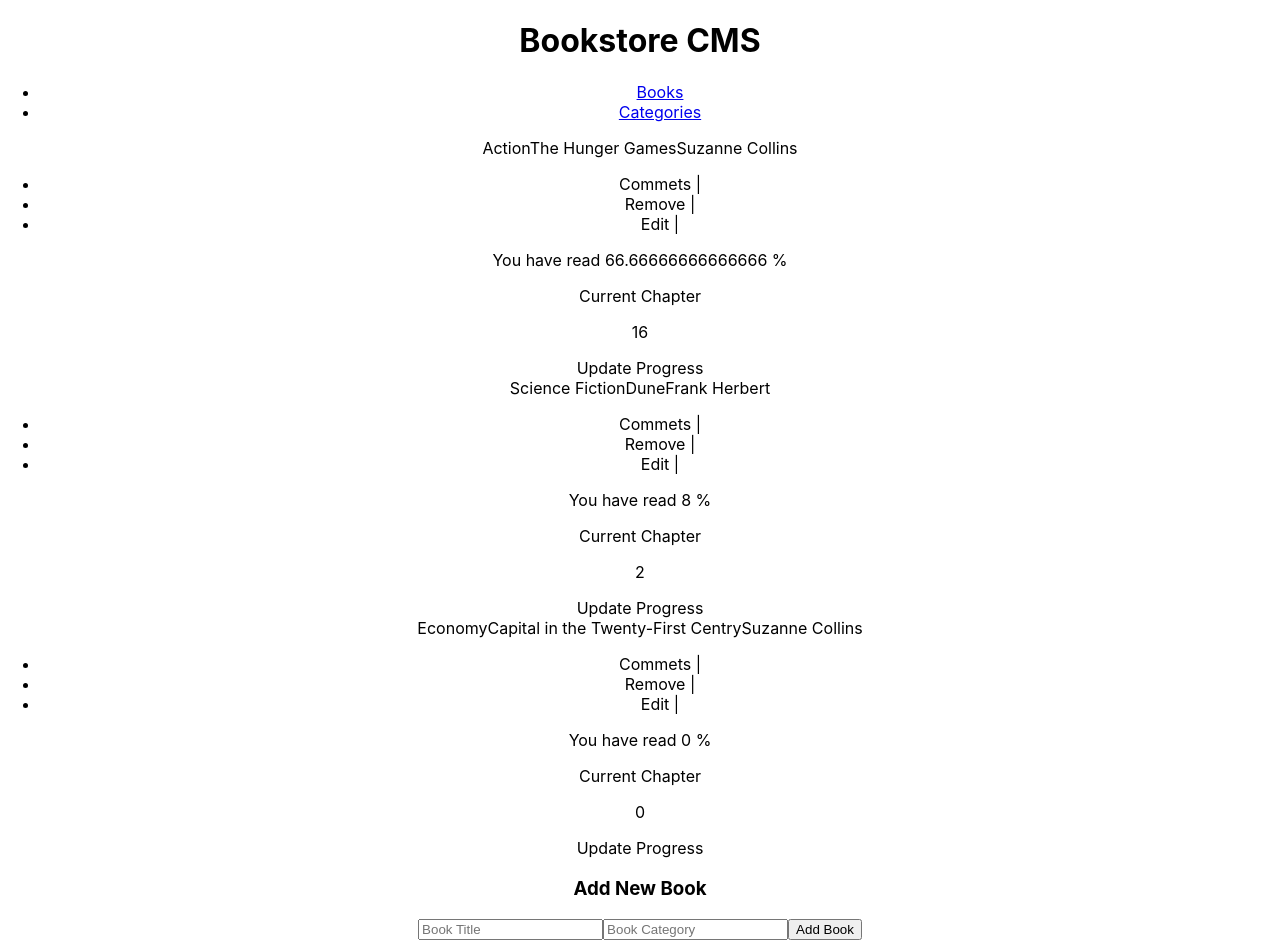
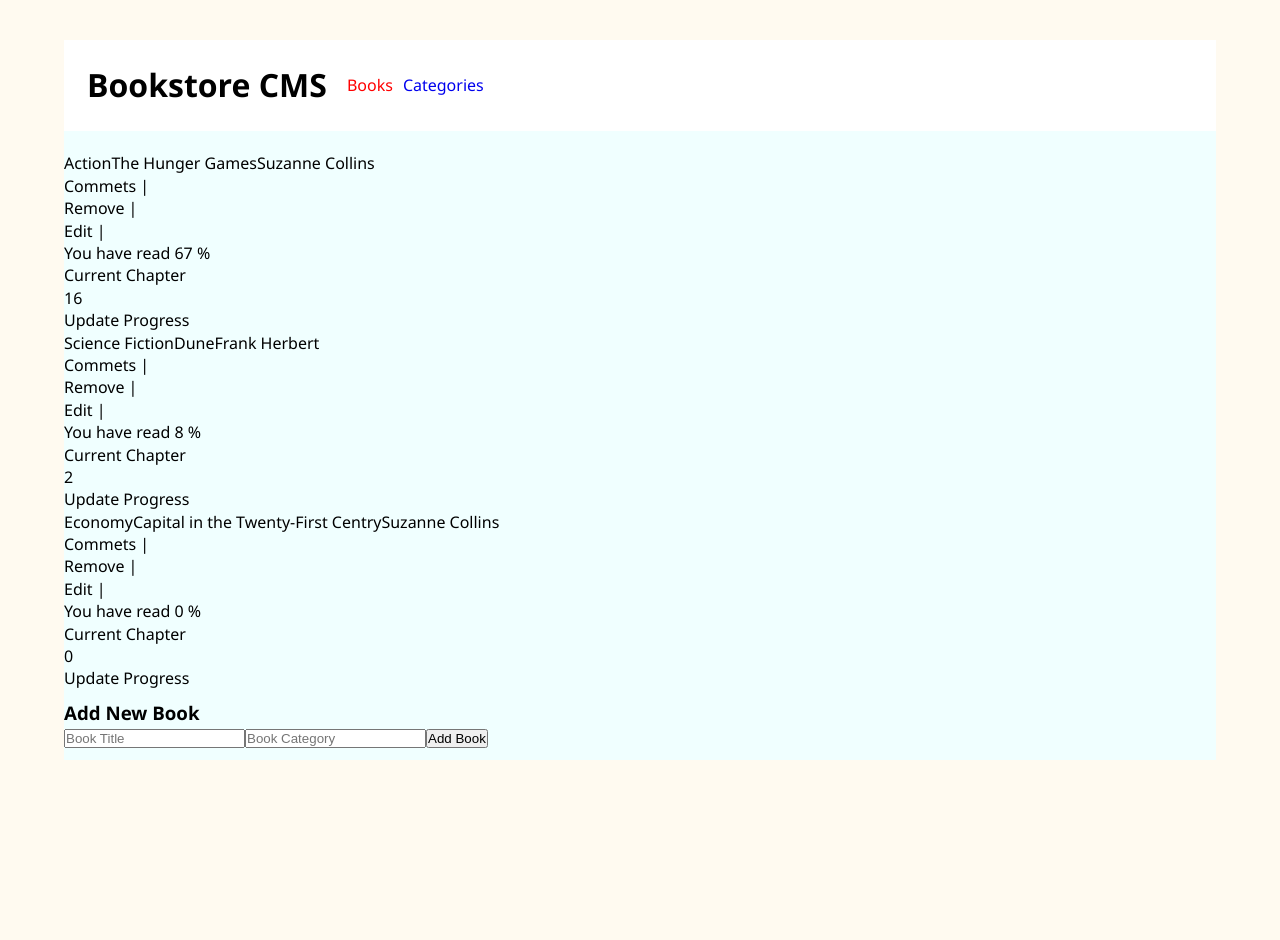
Before and after one commit to lordksix/bookstore-react-redux, a React (Create React App) app: page / in a window 1280 px wide. After the commit the page ends 800 px from the top, so only its background shows below. Built offline with nearby package versions, Linux system fonts and the light colour scheme.

Commit message:
Add general styling

```diff
--- a/src/components/Books/BookItem.jsx
+++ b/src/components/Books/BookItem.jsx
@@ -10,7 +10,7 @@
     totalChap,
   } = props;
 
-  const bookProgress = `You have read ${(finishedChap / totalChap) * 100} %`;
+  const bookProgress = `You have read ${Math.round((finishedChap / totalChap) * 100)} %`;
   const currentChap = `${finishedChap < totalChap ? finishedChap : 'Finished'} `;
   return (
     <div className="bookItem">
--- a/src/components/Books/Bookshelf.jsx
+++ b/src/components/Books/Bookshelf.jsx
@@ -41,9 +41,9 @@
   ));
 
   return (
-    <>
+    <div className="bookshelf">
       {books}
-    </>
+    </div>
   );
 };
 
--- a/src/components/Books/InputBook.jsx
+++ b/src/components/Books/InputBook.jsx
@@ -26,7 +26,7 @@
   };
 
   return (
-    <>
+    <div className="bookInput">
       <h3>Add New Book</h3>
       <form onSubmit={handleSubmit} className="bookForm">
         <input
@@ -48,8 +48,7 @@
         </button>
       </form>
       <span className="formWarning">{message}</span>
-    </>
-
+    </div>
   );
 };
 
--- a/src/routes/Categories.jsx
+++ b/src/routes/Categories.jsx
@@ -1,6 +1,6 @@
 const Categories = () => (
-  <div className="appBody">
-    <h2 className="top">Here goes Categories</h2>
+  <div>
+    <h2>Here goes Categories</h2>
   </div>
 );
 
--- a/src/routes/Home.jsx
+++ b/src/routes/Home.jsx
@@ -1,7 +1,7 @@
 import Books from 'components/Books/Books';
 
 const Home = () => (
-  <div className="home">
+  <div className="appBody">
     <Books />
   </div>
 );
--- a/src/styles/App.css
+++ b/src/styles/App.css
@@ -1,39 +1,85 @@
-.App {
-  text-align: center;
+* {
+  box-sizing: border-box;
+  margin: 0;
+  padding: 0;
 }
 
-.App-logo {
-  height: 40vmin;
-  pointer-events: none;
+body {
+  display: flex;
+  font-family: "Segoe UI", sans-serif;
+  line-height: 1.4;
+  color: #000;
+  background-color: floralwhite;
+  height: 100vh;
+  font-weight: 400;
+  justify-content: center;
+  align-items: center;
 }
 
-@media (prefers-reduced-motion: no-preference) {
-  .App-logo {
-    animation: App-logo-spin infinite 20s linear;
+ul,
+li {
+  list-style-type: none;
+}
+
+.App {
+  display: grid;
+  grid-template-rows: auto 1fr;
+  gap: 10px;
+  width: 90vw;
+  min-height: 90vh;
+  justify-content: center;
+  align-items: center;
+  background-color: azure;
+}
+
+.navbar {
+  display: flex;
+  align-items: center;
+}
+
+.navbar ul {
+  display: flex;
+  gap: 10px;
+  flex-wrap: wrap;
+}
+
+.navbar a {
+  text-decoration: none;
+}
+
+.appHeader {
+  display: flex;
+  flex-flow: column;
+  align-items: center;
+  gap: 20px;
+  width: 90vw;
+  padding: 2%;
+  background-color: white;
+}
+
+.top {
+  align-self: flex-start;
+}
+
+.active {
+  color: red;
+}
+
+.appBody {
+  display: flex;
+  flex-flow: column;
+  justify-content: center;
+  width: 100%;
+  gap: 10px;
+}
+
+.bookItem {
+  width: 90%;
+}
+
+@media only  screen and (min-width: 420px) {
+  .appHeader {
+    flex-flow: row;
+    justify-content: flex-start;
   }
 }
-
-.App-header {
-  background-color: #282c34;
-  min-height: 100vh;
-  display: flex;
-  flex-direction: column;
-  align-items: center;
-  justify-content: center;
-  font-size: calc(10px + 2vmin);
-  color: white;
-}
-
-.App-link {
-  color: #61dafb;
-}
-
-@keyframes App-logo-spin {
-  from {
-    transform: rotate(0deg);
-  }
-
-  to {
-    transform: rotate(360deg);
-  }
-}
```
